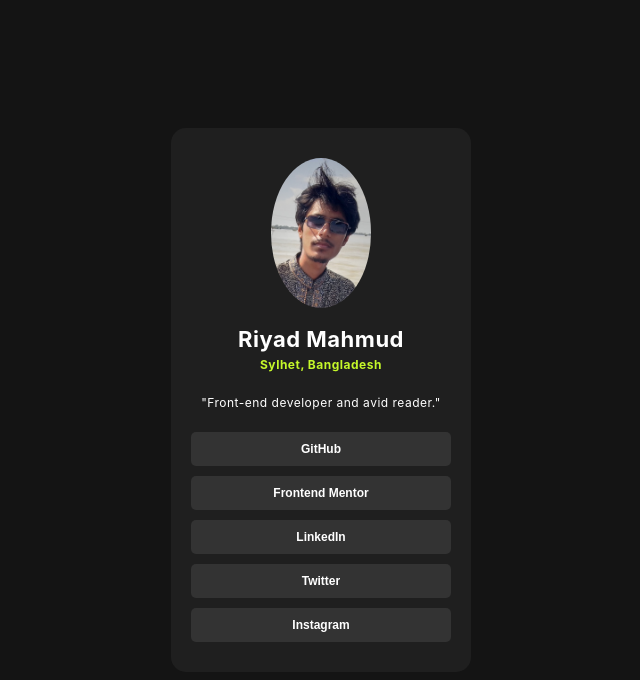
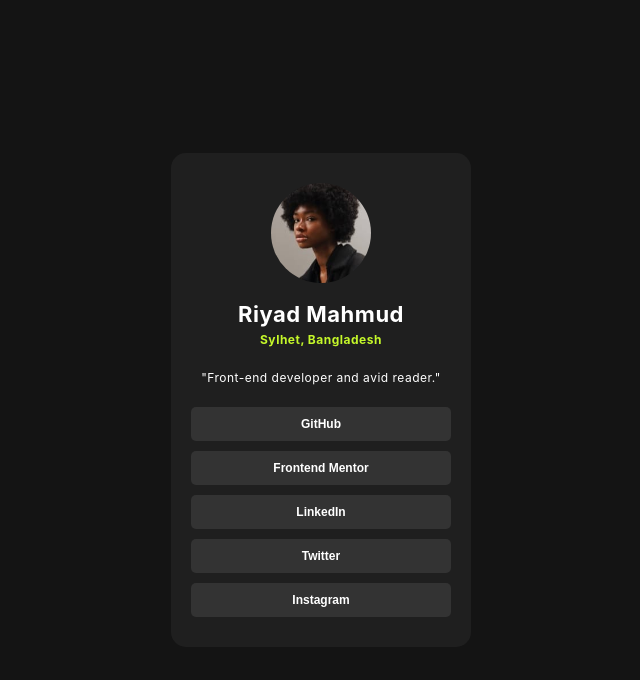
Before and after one commit to riyad13-cyber/Frontend_mentor_proifle_card, a plain HTML site: page index.html in a window 1280 px wide. Shown: the whole page, without its empty margins (319-959 px from the left). Drawn offline with Linux system fonts and the light colour scheme.

Commit message:
back to root settings

```diff
--- a/index.html
+++ b/index.html
@@ -20,8 +20,9 @@
       <div class="card__body">
         <div class="card__img">
           <img
-            src="./assets/images/profilepic.jpg"
+            src="./assets/images/avatar-jessica.jpeg"
             alt="profile picture"
+            width="100px"
             width="100px"
           />
         </div>
```
